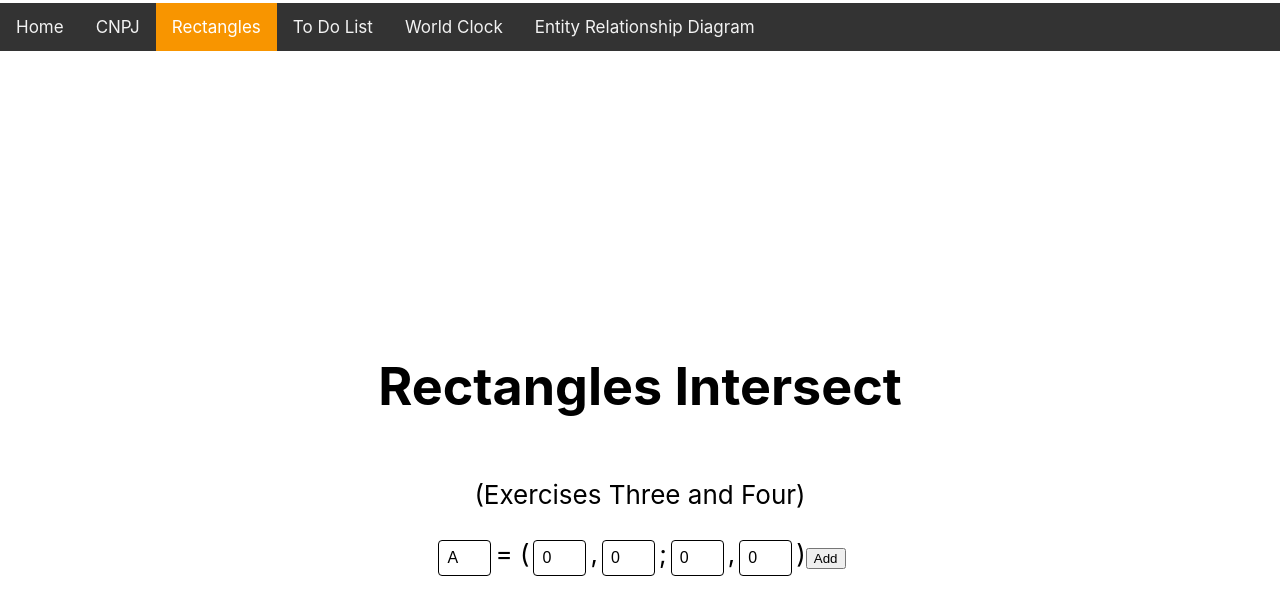
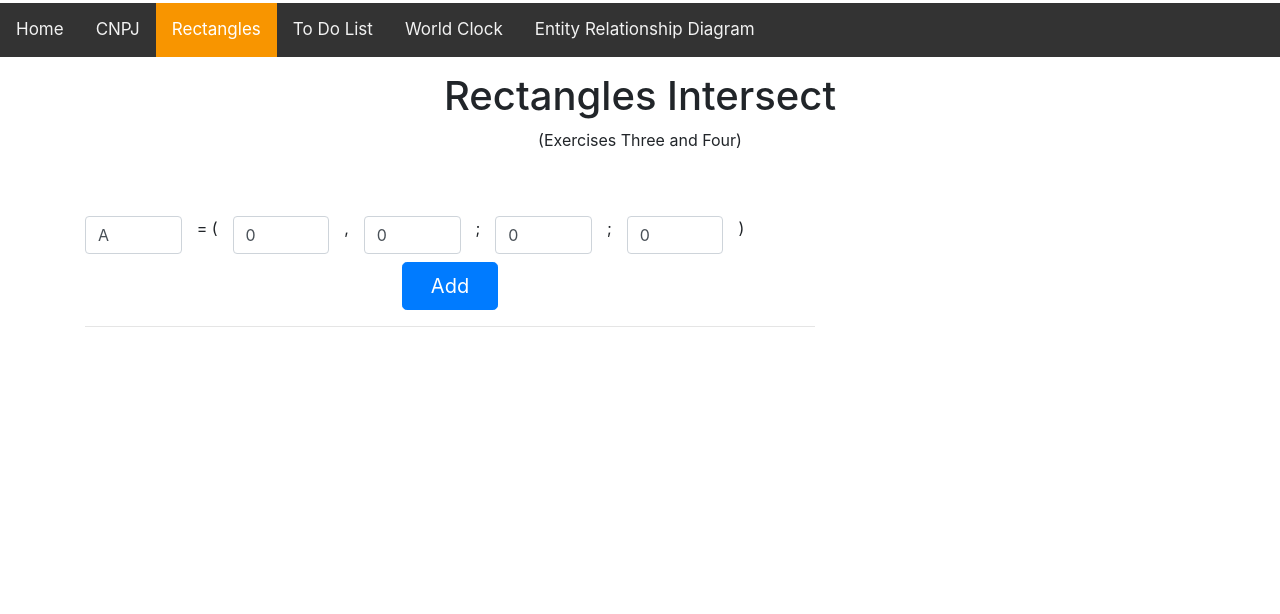
Before and after one commit to rennanrr/app-kaffa-qualification-test, a React (Create React App) app: page /#/rectangles in a window 1280 px wide. Shown: the top 614 px of the page. Built offline with nearby package versions, Linux system fonts and the light colour scheme.

Commit message:
final review

```diff
--- a/package.json
+++ b/package.json
@@ -9,7 +9,10 @@
     "@testing-library/react": "^9.3.2",
     "@testing-library/user-event": "^7.1.2",
     "axios": "^0.20.0",
+    "bootstrap": "^4.5.2",
+    "fa-icons": "^0.2.0",
     "react": "^16.13.1",
+    "react-bootstrap": "^1.3.0",
     "react-dom": "^16.13.1",
     "react-gist": "^1.2.2",
     "react-router": "^5.2.0",
--- a/src/App.css
+++ b/src/App.css
@@ -99,14 +99,6 @@
     display: block;
   }
 
-input {
-  font-size: 1rem;
-  margin: 0.25rem;
-  padding: 0.5rem;
-  border-radius: 4px;
-  border: 1px black solid;
-}
-
 .input-valid{
   border: green 1px solid;
   background: url("./Assets/Icons/done.svg") no-repeat 95% 50%;
@@ -132,14 +124,6 @@ input {
   font-size: small;
 }
 
-.input-number{
-  max-width: 35px;
-}
-
-.input-name{
-  max-width: 35px;
-}
-
 .img-diagram{
   max-width: 70%;
 }
--- a/src/App.js
+++ b/src/App.js
@@ -26,14 +26,14 @@ function LoadMessage(props) {
 function App() {
   return (
     <div className="">
-      <header className="topnav">
+      <nav className="topnav">
         <NavLink to="/home">Home</NavLink>
         <NavLink to="/cnpj">CNPJ</NavLink>
         <NavLink to="/rectangles">Rectangles</NavLink>
         <NavLink to="/todolist">To Do List</NavLink>
         <NavLink to="/worldclock">World Clock</NavLink>
         <NavLink to="/entitydiagram">Entity Relationship Diagram</NavLink>
-      </header>
+      </nav>
       <Fragment>
 
         {/* Home Screen */}
--- a/src/Screens/Clock.js
+++ b/src/Screens/Clock.js
@@ -49,6 +49,7 @@ const Clock = () => {
     <Fragment>
       <div className="App">
         <h1>Queries server World Clock API</h1>
+        <p>(Exercise 6)</p>
         <img src={clock} className="img-spining" alt="clock spinning" />
         <table>
             <thead>
--- a/src/Screens/EntityDiagram.js
+++ b/src/Screens/EntityDiagram.js
@@ -7,7 +7,8 @@ const EntityDiagram = () => {
   return (
     <Fragment>
       <div className="App">
-        <h2>8) Entity Relationship Diagram - Simple Order Manager</h2>
+        <h2>Entity Relationship Diagram - Simple Order Manager</h2>
+        <p>(Exercises Eight)</p>
         <img src={DiagramImg} alt="Entity Relationship Diagram Scheme" className="img-diagram"/>
         <p>
           Bellow is the SQL queries to create and migrate some example data to DB.
--- a/src/Screens/Rectangles.js
+++ b/src/Screens/Rectangles.js
@@ -9,9 +9,11 @@ const Rectangles = () => {
   const [r2y, setr2y] = useState(0);
 
   const [list, setList] = useState([]);
+  const [listResponse, setListResponse] = useState([]);
+
   const [message, setMessage] = useState('');
 
-  function calculate() {
+  const calculate = () => {
     const result = intersects(list);
     const area = result.intersected ? areaOfIntersection(result.rectangles) : 0;
     if(result.intersected){
@@ -19,12 +21,18 @@ const Rectangles = () => {
     }
     else
       setMessage(`There is no intersection.`);
-
-    setList([]);
+    console.log(listResponse);
   }
 
-  function addToList() {
+  const addToList = () => {
     setList([...list, {
+      [name]: [
+        [r1x,r1y],
+        [r2x,r2y]
+      ]
+    }]);
+
+    setListResponse([...listResponse, {
       [name]: [
         [r1x,r1y],
         [r2x,r2y]
@@ -40,6 +48,7 @@ const Rectangles = () => {
 
   //Exercise Four
   const areaOfIntersection = (rectangles) => {
+    console.log(rectangles);
     let arrayX1 = [], arrayX2 = [], arrayY1 = [], arrayY2 = [];
     rectangles.forEach((item) => {
       let key = Object.keys(item)[0];
@@ -79,7 +88,7 @@ const Rectangles = () => {
     let intersects = [];
     let intersected = true;
 
-    //Map object rectangles to sort item(rectangle) axes by x1,x2, y1,y2
+    //Map object rectangles to sort item(rectangle) axes by x1,x2, y1,y2)
     rectangles.forEach((item, i ) => {
       //get key("A", for example) and set item to value (coordinates)
       const key = Object.keys(item)[0];
@@ -126,20 +135,78 @@ const Rectangles = () => {
 
   return (
     <Fragment>
-      <div className="App">
+      <div className="container">
+        <div className="py-5 mt-4 text-center">
           <h1>Rectangles Intersect</h1>
           <p>(Exercises Three and Four)</p>
-        <div>
-          <input type="text" className="input-name" value={name} onChange={e => setName(e.target.value)} placeholder="A"></input>
+        </div>
+        <div className="row" hidden={message}>
+          <div className="col-md-8 order-md-1">
+            <form>
+              <div className="row">
+                <div className="col-2 m-0">
+                  <input type="text" className="form-control m-0" value={name} onChange={e => setName(e.target.value)} placeholder="A"></input>
+                </div>
                 = (
-          <input type="number" className="input-number" value={r1x} onChange={e => setr1x(e.target.valueAsNumber || 0)} placeholder="0"></input>,
-          <input type="number" className="input-number" value={r1y} onChange={e => setr1y(e.target.valueAsNumber || 0)} placeholder="0"></input>;
-          <input type="number" className="input-number" value={r2x} onChange={e => setr2x(e.target.valueAsNumber || 0)} placeholder="0"></input>,
-          <input type="number" className="input-number" value={r2y} onChange={e => setr2y(e.target.valueAsNumber || 0)} placeholder="0"></input>)
-          <button onClick={addToList}>Add</button>
+                <div className="col-2 m-0">
+                  <input type="number" className="form-control m-0" value={r1x} onChange={e => setr1x(e.target.valueAsNumber || 0)} placeholder="0"></input>
                 </div>
+                ,
+                <div className="col-2 m-0">
+                  <input type="number" className="form-control m-0" value={r1y} onChange={e => setr1y(e.target.valueAsNumber || 0)} placeholder="0"></input>
+                </div>
+                ;
+                <div className="col-2 m-0">
+                  <input type="number" className="form-control m-0" value={r2x} onChange={e => setr2x(e.target.valueAsNumber || 0)} placeholder="0"></input>
+                </div>
+                ;
+                <div className="col-2 m-0">
+                  <input type="number" className="form-control m-0" value={r2y} onChange={e => setr2y(e.target.valueAsNumber || 0)} placeholder="0"></input>
+                </div>
+                )
+              </div>
+              <div className="row mt-2 justify-content-center">
+                <div className="col-2 float-right">
+                  <button onClick={() => addToList()} className="btn btn-primary btn-lg btn-block">Add</button>
+                </div>
+              </div>
+              <hr className="mb-4"></hr>
+            </form>
+          </div>
+          <div className="col-md-4 order-md-2 mb-4" hidden={list.length === 0} >
+            <h4 className="d-flex justify-content-end">
+                <span className="badge badge-warning badge-pill">{list.length}</span>
+            </h4>
+            <ul className="list-group mb-3">
               {
                 list.map((rectangle, i) => {
+                  const key = Object.keys(rectangle)[0];
+                  rectangle = rectangle[key];
+                  if(rectangle[0]){
+                    return (
+                      <li key={i} className="list-group-item d-flex justify-content-between lh-condensed">
+                        <div>
+                          <h6 className="my-0">{key}</h6>
+                          <small className="text-muted">({rectangle[0][0]}, {rectangle[0][1]}; {rectangle[1][0]}, {rectangle[1][1]})</small>
+                        </div>
+                      </li>
+                    )
+                  }
+                })
+              }
+            </ul>
+            <div className="col">
+              <button className="btn btn-danger btn-lg btn-block" onClick={() => calculate()}>Calculate</button>
+            </div>
+          </div>
+        </div>
+        <div hidden={!message} className="col-5">
+        <hr className="mb-4"></hr>
+          <h4>{message}</h4>
+          <hr className="mb-1"></hr>
+          <div>Intersection between:</div>
+          {
+            message && listResponse.map((rectangle, i) => {
               const key = Object.keys(rectangle)[0];
               rectangle = rectangle[key];
               if(rectangle[0]){
@@ -151,10 +218,22 @@ const Rectangles = () => {
               }
             })
           }
-        <button hidden={list.length === 0} onClick={calculate}>Calculate</button>
-      <div hidden={list.length !== 0}>{message}</div>
+          <hr className="mb-1"></hr>
+          <div>Sorted:</div>
+          {
+            message && list.map((rectangle, i) => {
+              const key = Object.keys(rectangle)[0];
+              rectangle = rectangle[key];
+
+              return (
+                <div key={i}>
+                  {key} (x1: {rectangle.x1}, x2: {rectangle.x1}; y1: {rectangle.y1}, y2: {rectangle.y1})
                 </div>
-
+                )
+            })
+          }
+        </div>
+      </div>
     </Fragment>
   )
 }
--- a/src/Screens/TodoList.js
+++ b/src/Screens/TodoList.js
@@ -1,6 +1,5 @@
 import React, { Fragment, useEffect, useState } from 'react';
 import Api from '../services/Kaffa';
-import dotenv from 'dotenv';
 
  const TodoList = () => {
   const [list, setList] = useState([]);
@@ -54,29 +53,45 @@ import dotenv from 'dotenv';
     }
   }
   useEffect(() => {
-    console.log(dotenv.config);
     getList();
   },[])
   return (
     <Fragment>
       <div className="App">
         <h1>Todo List</h1>
-        <input value={newItem} onChange={e => setNewItem(e.target.value)} type="text"></input>
-        <button onClick={() => createItem()}>Add</button>
-        <table>
-          <tbody>
-        {
-          list.map((item, i) => {
-            return (
-              <tr key={item.id}>
-                <td><input value={item.description} onChange={e => updateItem(e.target.value, i, item.id)}></input></td>
-                <td><button onClick={() => deleteItem(item.id)}>Delete this stuff, man!!</button></td>
-              </tr>
-              )
-          })
-        }
-        </tbody>
-        </table>
+        <p>(Exercise Five)</p>
+        <div className="col-md-6 order-md-2 mb-4" hidden={list.length === 0}>
+        <hr className="mb-2"></hr>
+        <form>
+          <div className="row mb-3">
+            <div className="col-8">
+              <input value={newItem} className="form-control m-0" onChange={e => setNewItem(e.target.value)} type="text"></input>
+            </div>
+            <div className="col-4 flex">
+              <button className="btn btn-dark btn-block" onClick={() => createItem()}>Add</button>
+            </div>
+          </div>
+        </form>
+            <ul className="list-group mb-3">
+              {
+                list.map((item, i) => {
+                  return (
+                      <li key={item.id} className="list-group-item lh-condensed">
+                        <div className="row">
+                          <div className="col-10">
+                            <input className="form-control m-0" value={item.description} onChange={e => updateItem(e.target.value, i, item.id)}></input>
+                          </div>
+                          <div className="col-2">
+                            <button className="btn btn-danger btn-lg btn-block" onClick={() => deleteItem(item.id)}>Delete</button>
+                          </div>
+                        </div>
+                      </li>
+                    )
+                  }
+                )
+              }
+            </ul>
+          </div>
       </div>
     </Fragment>
   )
--- a/src/index.css
+++ /dev/null
@@ -1,13 +0,0 @@
-body {
-  margin: 0;
-  font-family: -apple-system, BlinkMacSystemFont, 'Segoe UI', 'Roboto', 'Oxygen',
-    'Ubuntu', 'Cantarell', 'Fira Sans', 'Droid Sans', 'Helvetica Neue',
-    sans-serif;
-  -webkit-font-smoothing: antialiased;
-  -moz-osx-font-smoothing: grayscale;
-}
-
-code {
-  font-family: source-code-pro, Menlo, Monaco, Consolas, 'Courier New',
-    monospace;
-}
--- a/src/index.js
+++ b/src/index.js
@@ -1,7 +1,7 @@
 import React from 'react';
 import ReactDOM from 'react-dom';
 import { HashRouter } from 'react-router-dom';
-import './index.css';
+import 'bootstrap/dist/css/bootstrap.css';
 import './App.css';
 import * as serviceWorker from './serviceWorker';
 import App from './App';
@@ -9,7 +9,6 @@ import App from './App';
 const rootElement = document.getElementById('root');
 
 const renderApp = Component => {
-  require('dotenv').config();
   ReactDOM.render(
       <HashRouter>
         <Component />
```
Lines whose indentation alone changed are shown as unchanged.
